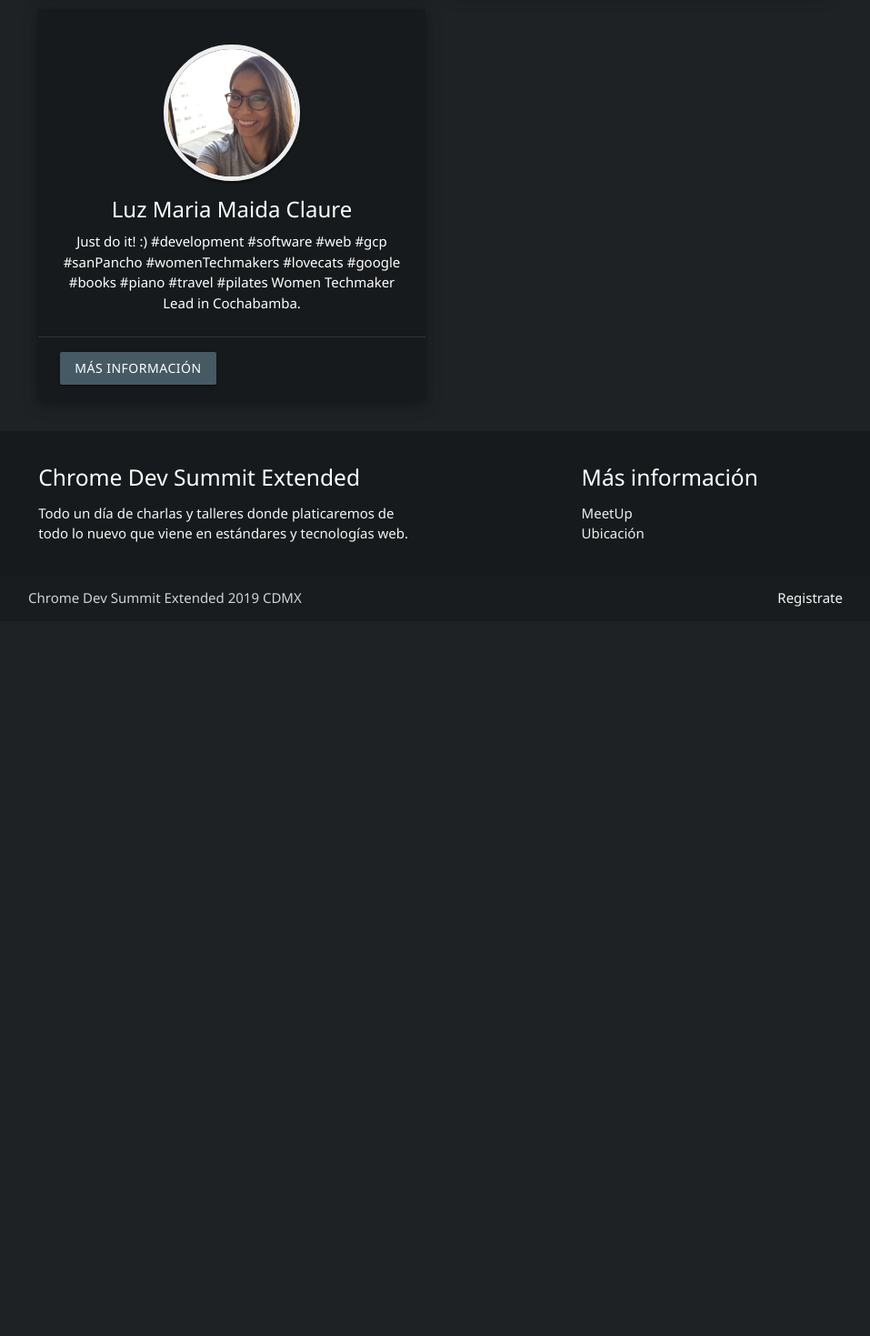
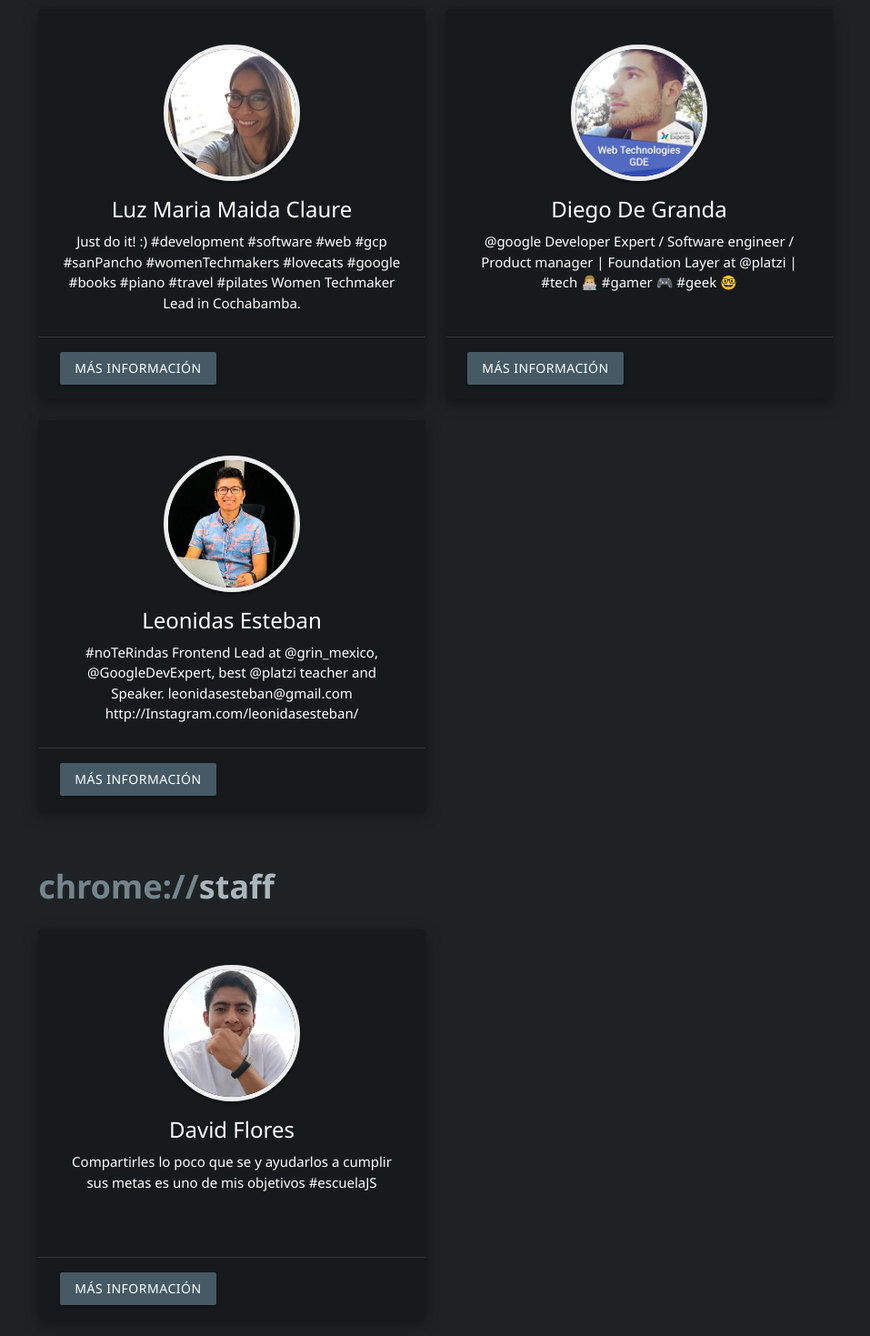
Before and after one commit to dfloresdev/chromeDevSummitExtended, a plain HTML site: page index.html in a window 1280 px wide. Shown: the part 1666-3135 px from the top of the page at 91% size, without its empty margins (161-1118 px from the left). Before the commit the page ends 2349 px from the top, so only its background shows below. Drawn offline with nearby package versions, Linux system fonts and the light colour scheme.

Commit message:
cards faltantes

```diff
--- a/index.html
+++ b/index.html
@@ -3,7 +3,8 @@
 
 <head>
     <meta charset="UTF-8">
-    <meta name="description" content="Oficialmente el Chrome Dev Summit Extended llegará a CDMX el sábado 7 de Diciembre. Todo un día de charlas y talleres donde platicaremos de todo lo nuevo que viene en estándares y tecnologías web.">
+    <meta name="description"
+        content="Oficialmente el Chrome Dev Summit Extended llegará a CDMX el sábado 7 de Diciembre. Todo un día de charlas y talleres donde platicaremos de todo lo nuevo que viene en estándares y tecnologías web.">
     <meta name="viewport" content="width=device-width, initial-scale=1.0">
     <meta http-equiv="X-UA-Compatible" content="ie=edge">
     <link rel="icon" type="image/png" href="assets/chrome.png">
@@ -98,7 +99,8 @@
                             <img src="/assets/images/josue.jpg" alt="" class="imgRounded">
                         </div>
                         <span class="card-title" style="text-align: center;">Josue G Gutierrez</span>
-                        <p style="text-align: center;">Google Developer Expert at Web Technologies  • Human • Piano • Cats</p>
+                        <p style="text-align: center;">Google Developer Expert at Web Technologies • Human • Piano •
+                            Cats</p>
                     </div>
                     <div class="card-action">
                         <a class="waves-effect blue-grey darken-2 btn modal-trigger" href="#modalJosue">Más
@@ -114,7 +116,8 @@
                             <img src="/assets/images/joel.jpg" alt="" class="imgRounded">
                         </div>
                         <span class="card-title" style="text-align: center;">Joel Humberto Gómez Paredes</span>
-                        <p style="text-align: center;">Google Developer Expert in Web Technologies && WMS Instructor in Centraal Academy && FullSnack Developer</p>
+                        <p style="text-align: center;">Google Developer Expert in Web Technologies && WMS Instructor in
+                            Centraal Academy && FullSnack Developer</p>
                     </div>
                     <div class="card-action">
                         <a class="waves-effect blue-grey darken-2 btn modal-trigger" href="#modalJoel">Más
@@ -130,7 +133,9 @@
                             <img src="/assets/images/luis.jpg" alt="" class="imgRounded">
                         </div>
                         <p class="card-title" style="text-align: center;">Luis Aviles</p>
-                        <p style="text-align: center;">Google Developer Expert #Web and #Angular.  #OSS lover. Speaker/Trainer, photography & Astrophotography enthusiast. @angularBolivia and #NgBolivia organizer.</p>
+                        <p style="text-align: center;">Google Developer Expert #Web and #Angular. #OSS lover.
+                            Speaker/Trainer, photography & Astrophotography enthusiast. @angularBolivia and #NgBolivia
+                            organizer.</p>
                     </div>
                     <div class="card-action">
                         <a class="waves-effect blue-grey darken-2 btn modal-trigger" href="#modalLuis">Más
@@ -146,7 +151,9 @@
                             <img src="/assets/images/luz.jpg" alt="" class="imgRounded">
                         </div>
                         <p class="card-title" style="text-align: center;">Luz Maria Maida Claure</p>
-                        <p style="text-align: center;">Just do it! :) #development #software #web #gcp #sanPancho #womenTechmakers #lovecats #google #books #piano #travel #pilates Women Techmaker Lead in Cochabamba.</p>
+                        <p style="text-align: center;">Just do it! :) #development #software #web #gcp #sanPancho
+                            #womenTechmakers #lovecats #google #books #piano #travel #pilates Women Techmaker Lead in
+                            Cochabamba.</p>
                     </div>
                     <div class="card-action">
                         <a class="waves-effect blue-grey darken-2 btn modal-trigger" href="#modalLuz">Más
@@ -155,7 +162,71 @@
                 </div>
             </div>
 
+            <div class="col s12 m12 l6">
+                <div class="card cardShadow">
+                    <div class="card-content white-text">
+                        <div style="text-align: center;">
+                            <img src="/assets/images/diego.jpg" alt="" class="imgRounded">
+                        </div>
+                        <p class="card-title" style="text-align: center;">Diego De Granda</p>
+                        <p style="text-align: center;">@google Developer Expert / Software engineer / Product manager |
+                            Foundation Layer at @platzi | #tech 👨🏼‍💻 #gamer 🎮 #geek 🤓</p>
+                    </div>
+                    <div class="card-action">
+                        <a class="waves-effect blue-grey darken-2 btn ">Más
+                            información</a>
+                    </div>
+                </div>
+            </div>
+
+            <div class="col s12 m12 l6">
+                <div class="card cardShadow">
+                    <div class="card-content white-text">
+                        <div style="text-align: center;">
+                            <img src="/assets/images/leonidas.jpg" alt="" class="imgRounded">
+                        </div>
+                        <p class="card-title" style="text-align: center;">Leonidas Esteban</p>
+                        <p style="text-align: center;">#noTeRindas Frontend Lead at @grin_mexico, @GoogleDevExpert, best
+                            @platzi teacher and Speaker. leonidasesteban@gmail.com http://Instagram.com/leonidasesteban/
+                        </p>
+                    </div>
+                    <div class="card-action">
+                        <a class="waves-effect blue-grey darken-2 btn modal-trigger" href="#modalLeonidas">Más
+                            información</a>
+                    </div>
+                </div>
+            </div>
+
         </div>
+
+        <div class="row">
+            <div class="col s12 m12 l12">
+                <h3 class="subTitle"><span style="color: #73848C;">chrome://</span>staff</h3>
+            </div>
+        </div>
+
+        <div class="row">
+                <div class="col s12 m12 l6">
+                    <div class="card cardShadow">
+                        <div class="card-content white-text">
+                            <div style="text-align: center;">
+                                <img src="/assets/images/david.jpg" alt="" class="imgRounded">
+                            </div>
+                            <p class="card-title" style="text-align: center;">David Flores</p>
+                            <p style="text-align: center;">
+                                Compartirles lo poco que se y ayudarlos a cumplir sus metas es uno de mis objetivos
+                                #escuelaJS
+                            </p>
+                        </div>
+                        <div class="card-action">
+                            <a class="waves-effect blue-grey darken-2 btn " >Más
+                                información</a>
+                        </div>
+                    </div>
+                </div>
+        </div>
+
+
     </div>
 
     <footer class="page-footer" style="background-color: #171A1C;">
@@ -199,7 +270,10 @@
                 <p class="modal-title" style="text-align: center;">Paula Johana</p>
                 <p class="conf-title">Aprende sobre <strong>CSS grid layout</strong></p>
                 <p>
-                    Aquí encontraras una breve comparación con flexbox y algunas formas para posicionar elementos, se muestra la compatibilidad de este display en los navegadores comunes y se explica toda la teoría necesaria para usarlo en nuestros proyectos y finalmente se muestran las ventajas que tiene en el resposive desing y algunos trucos sin hacer uso de un media query.
+                    Aquí encontraras una breve comparación con flexbox y algunas formas para posicionar elementos, se
+                    muestra la compatibilidad de este display en los navegadores comunes y se explica toda la teoría
+                    necesaria para usarlo en nuestros proyectos y finalmente se muestran las ventajas que tiene en el
+                    resposive desing y algunos trucos sin hacer uso de un media query.
                 </p>
                 <p>
                     Está dirigida a desarrolladores frontend o cualquier público interesado
@@ -220,7 +294,9 @@
                 <p class="modal-title" style="text-align: center;">Josue G Gutierrez</p>
                 <p class="conf-title"><strong>La web y más allá</strong></p>
                 <p>
-                    La evolución de los navegadores y tecnologías como Javascript han permitido generar diferentes maneras de interactuar con la web que como desarrolladores escribimos, en esta platica aprenderás a construir visualizaciones e interacciones con los usuarios mas allá de simples formularios.
+                    La evolución de los navegadores y tecnologías como Javascript han permitido generar diferentes
+                    maneras de interactuar con la web que como desarrolladores escribimos, en esta platica aprenderás a
+                    construir visualizaciones e interacciones con los usuarios mas allá de simples formularios.
                 </p>
             </div>
         </div>
@@ -238,7 +314,8 @@
                 <p class="modal-title" style="text-align: center;">Joel Humberto Gómez Paredes</p>
                 <p class="conf-title"><strong>Web Assembly to look like a scientist</strong></p>
                 <p>
-                    Talk about how works web assembly, when use it and when not, the support for languages and why is different web assembly for C, Rust and Java.
+                    Talk about how works web assembly, when use it and when not, the support for languages and why is
+                    different web assembly for C, Rust and Java.
                 </p>
             </div>
         </div>
@@ -256,9 +333,14 @@
                 <p class="modal-title" style="text-align: center;">Luis Aviles</p>
                 <p class="conf-title"><strong>The Power of Web APIs: Develop your Voice-Driven App</strong></p>
                 <p>Google Home and Amazon’s Echo. What do they have in common?</p>
-                <p>These devices can be used to provide the answer to common questions, getting the local time, weather or tell them to do things.</p>
-                <p>A voice-driven web application does not just mean listening or getting a vocal response, it can be used as an assistive technology also. Modern Web APIs are changing the way to develop apps and, with the help of them, we can move forward to develop apps that not only recognize what your users are saying but speak back to them as well.</p>
-                <p>We’ll see a demo app using Web APIs, design patterns through TypeScript and Angular to learn some basics of speech recognition and speech synthesis.</p>
+                <p>These devices can be used to provide the answer to common questions, getting the local time, weather
+                    or tell them to do things.</p>
+                <p>A voice-driven web application does not just mean listening or getting a vocal response, it can be
+                    used as an assistive technology also. Modern Web APIs are changing the way to develop apps and, with
+                    the help of them, we can move forward to develop apps that not only recognize what your users are
+                    saying but speak back to them as well.</p>
+                <p>We’ll see a demo app using Web APIs, design patterns through TypeScript and Angular to learn some
+                    basics of speech recognition and speech synthesis.</p>
 
             </div>
         </div>
@@ -276,7 +358,29 @@
                 <p class="modal-title" style="text-align: center;">Luz Maria Maida Claure</p>
                 <p class="conf-title"><strong>La evolución del CSS en la Web para crear experiencias</strong></p>
                 <p>
-                    En esta plática exploraremos como sistemas de diseño, permiten mantener y crear nuestras aplicaciones web modernas, convenciones, frameworks y componentes. Tendremos un vistazo de lo necesario para generar buenas experiencias para nuestros usuarios.
+                    En esta plática exploraremos como sistemas de diseño, permiten mantener y crear nuestras
+                    aplicaciones web modernas, convenciones, frameworks y componentes. Tendremos un vistazo de lo
+                    necesario para generar buenas experiencias para nuestros usuarios.
+                </p>
+            </div>
+        </div>
+        <div class="modal-footer realColor">
+            <a href="#!" class="modal-close waves-effect blue-grey darken-2 btn">Cerrar</a>
+        </div>
+    </div>
+
+    <div id="modalLeonidas" class="modal">
+        <div class="modal-content realColor">
+            <div>
+                <div style="text-align: center;">
+                    <img src="/assets/images/leonidas.jpg" alt="" class="imgRounded">
+                </div>
+                <p class="modal-title" style="text-align: center;">Leonidas Esteban</p>
+                <p class="conf-title"><strong>Lo que necesitas saber de JavaScript en una entrevista de trabajo</strong>
+                </p>
+                <p>
+                    Una entrevista laboral buscará hard y soft skills, en esta conferencia hablaremos de esa parte dura
+                    centrada en entrevistas orientadas a JavaScript, Frontend o node Developers.
                 </p>
             </div>
         </div>
```
Also changed, not shown: assets/images/david.jpg (added).
